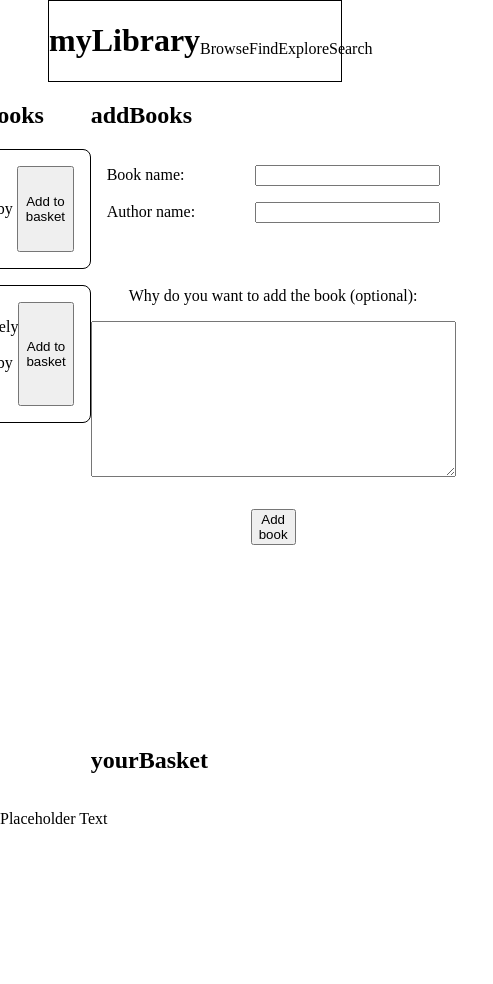
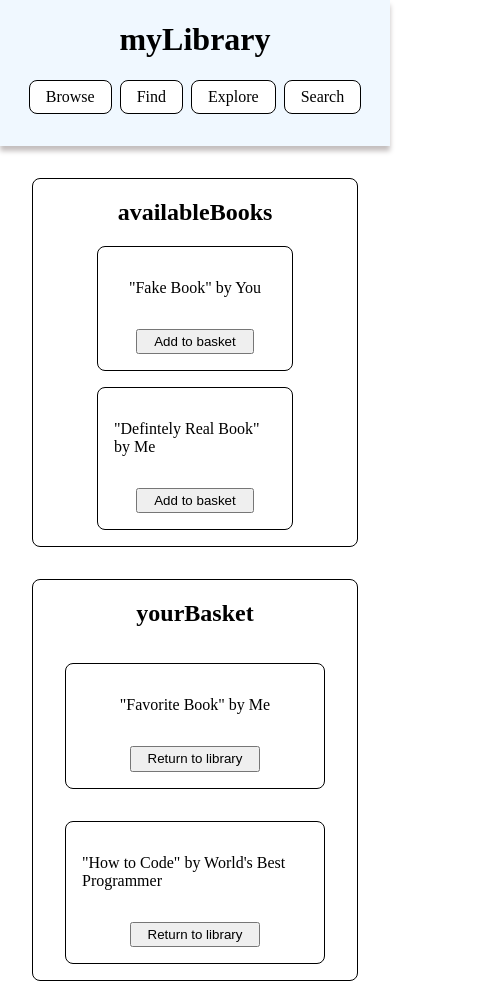
Before and after one commit to CompuGlobalHyper/library, a plain HTML site: page index.html in a window 390 px wide. Shown: the top 984 px of the page, 493 px wide, since content can reach past the window. Before the commit the page ends 844 px from the top, so only its background shows below. Drawn offline with Linux system fonts and the light colour scheme.

Commit message:
Created all of the framework for a working library 'app'. Last thing to do is add fonts, color, and styling.

```diff
--- a/index.html
+++ b/index.html
@@ -13,16 +13,16 @@
                 <h1>myLibrary</h1>
             </div>
             <div class="header-links">
-                <div><p class="link"></p>Browse</div>
-                <div><p class="link"></p>Find</div>
-                <div><p class="link"></p>Explore</div>
-                <div><p class="link"></p>Search</div>
+                <div class="link"><p ></p>Browse</div>
+                <div class="link"><p class="link"></p>Find</div>
+                <div class="link"><p class="link"></p>Explore</div>
+                <div class="link"><p class="link"></p>Search</div>
             </div>
         </div>
         <div class="content">
             <div class="library">
                 <div class="library-title">
-                    <h2 class="library-header-text">Books</h2>
+                    <h2 class="library-header-text">availableBooks</h2>
                 </div>
                 <div class="library-container"></div>
             </div>
@@ -30,22 +30,21 @@
                 <div class="submit-form">
                     <h2 id="add-books">addBooks</h2>
                     <form>
-                        <div class="form-wrapper"><label>Book name:</label><input type='text' name='bookname'></div>
-                        <div class="form-wrapper"><label>Author name:</label><input type='text' name='authorname'></div>
+                        <div class="form-wrapper"><label>Book name:</label><input type='text' name='bookname' id="bookname"></div>
+                        <div class="form-wrapper"><label>Author name:</label><input type='text' name='authorname' id="authorname"></div>
                         <div class="text-area-wrapper">
-                            <div id="text-area">Why do you want to add the book (optional):</div><textarea rows="10" cols="20" name="comment"></textarea>
-                            <button id="add-book-button">Add book</button>
+                            <div id="text-area">Why do you want to add the book (optional):</div><textarea name="comment" id="comment"></textarea>
+                            <button class="add-book-button">Add book</button>
                         </div>
                     </form>
                 </div>
                 <div class="basket-container">
                     <div class="basket-title"><h2>yourBasket</h2></div>
-                    <ul class="basket-list"></ul>
                 </div>
             </div>
         </div>
         <div class="footer">
-            <p>Placeholder Text</p>
+            <p></p>
         </div>
     </div>
 
--- a/script.js
+++ b/script.js
@@ -1,6 +1,11 @@
 const library = [
     {name: "Fake Book", author: "You"},
     {name: "Defintely Real Book", author: "Me" }
+]
+
+const bookBag = [
+    {name: "Favorite Book", author: "Me"},
+    {name: "How to Code", author: "World's Best Programmer",}
 ]
 
 function Books (name, author) {
@@ -9,34 +14,107 @@ function Books (name, author) {
 
 }
 
+
+
+function giveBookId (array){
+    for (let element of array) {
+        element.id = crypto.randomUUID()
+    }
+}
+
 function logBook(name, author) {
     const book = new Books(name, author)
     book.id = crypto.randomUUID()
     library.push(book)
+    return book
 }
 
-function displayBooks(array) {
-    for (let element of array) {
-        createBookBubble(element)
-        //console.log(element.id)
-    }
+
+const libraryContainer = document.querySelector('div.library-container')
+const basketContainer = document.querySelector('div.basket-container')
+
+giveBookId(library)
+giveBookId(bookBag)
+
+for (let element of library) {
+    createBookBubble(element, libraryContainer, 'Add to basket')
+}
+for (let element of bookBag) {
+    createBookBubble(element, basketContainer, 'Return to library')
 }
 
-const libraryContainer = document.querySelector('div.library-container')
-function createBookBubble(object) {
+function createBookBubble(object, container, string) {
     let bookBubble = document.createElement('div')
-    bookBubble.classList.add('bookBubble')
+
 
     let bookText = document.createElement('p')
     bookText.textContent = `"${object.name}" by ${object.author}`
     bookBubble.appendChild(bookText)
+    bookBubble.classList.add('bookBubble')
 
     let bookButton = document.createElement('button')
     bookButton.classList.add('bookButton')
-    bookButton.textContent = 'Add to basket'
+
+
+    bookButton.textContent = string
+    bookButton.setAttribute('data-id', object.id)
+    bookBubble.id = object.id
+
+
     bookBubble.appendChild(bookButton)
 
-    libraryContainer.appendChild(bookBubble)
+    container.appendChild(bookBubble)
 }
 
-displayBooks(library)
+
+document.querySelector('.add-book-button').addEventListener('click', function(event) {
+
+})
+
+
+document.querySelector('.bookButton').addEventListener('click', function(event) {
+
+
+})
+
+document.addEventListener('click', function(event) {
+    const target = event.target
+    if (target.classList.contains('add-book-button')) {
+        event.preventDefault()
+        const name = document.getElementById('bookname').value
+        const author = document.getElementById('authorname').value
+        const textArea = document.getElementById('comment').value
+
+        const nameClear = document.getElementById('bookname')
+        const authorClear = document.getElementById('authorname')
+        const textAreaClear = document.getElementById('comment')
+        if (!name || !author) return
+
+        let book = logBook(name, author)
+        createBookBubble(book, libraryContainer, 'Add to basket')
+
+        nameClear.value = '';
+        authorClear.value = '';
+        textAreaClear.value = '';
+        return
+    }
+    if (target.classList.contains('bookButton')) {
+        let id = target.getAttribute('data-id')
+        document.getElementById(id).remove()
+        for (let element of library) {
+            if (element.id === id) {
+                bookBag.push(...library.splice(library.indexOf(element), 1))
+                createBookBubble(element, basketContainer, 'Return to library')
+                return
+            }
+        }
+        for (let element of bookBag) {
+            if (element.id === id) {
+                library.push(...bookBag.splice(bookBag.indexOf(element), 1))
+                createBookBubble(element, libraryContainer, 'Add to basket')
+                return
+        }
+    }
+    }
+
+})
--- a/style.css
+++ b/style.css
@@ -11,18 +11,20 @@ header {
     height: 20%;
 }
 .container {
-    height: 100vh;
-    width:100vw;
+    height: 100%;
+    width:100%;
     display: flex;
     justify-content: center;
     flex-direction: column;
 }
 .header {
-    margin: 0 3rem;
+    padding: 0 3rem;
     display: flex;
     align-items: center;
     justify-content: space-between;
-    border: 1px solid black;
+    background-color: aliceblue;
+    margin-bottom: 2rem;
+    box-shadow: 0 5px 5px rgb(195, 190, 190);
 }
 
 .header-links {
@@ -31,13 +33,26 @@ header {
     flex-grow: 0.3;
     align-items: center;
 }
+div.link {
+    background-color: white;
+    padding: 0 1rem;
+    display: flex;
+    align-items: center;
+    border-radius: 8px;
+    border: 1px solid black;
+
+}
 .library {
     flex: 0.5;
+    border: 1px solid black;
+    padding: 0 2rem;
+    border-radius: 8px;
 }
+
 
 .content {
     display: flex;
-    justify-content: center;
+    justify-content: space-around;
     flex: 1;
 }
 
@@ -45,7 +60,8 @@ header {
     flex: 0.4;
     display: flex;
     flex-direction: column;
-    justify-content: space-between;
+    justify-content: left;
+
 }
 
 .submit-form {
@@ -53,6 +69,7 @@ header {
     justify-content: left;
     flex-direction: column;
     flex: 0.5;
+    padding: 0 2rem 2rem 2rem;
 }
 
 .library-title {
@@ -63,7 +80,7 @@ header {
     border: 1px solid black;
     border-radius: 8px;
     padding: 1rem;
-    margin: 1rem 0;
+    margin: 1rem 2rem;
     display: flex;
     justify-content: space-between;
 }
@@ -72,19 +89,105 @@ header {
     align-items: center;
     display: flex;
     justify-content:space-between;
-    margin: 1rem;
+    margin: 1rem 1rem 1rem 0;
 }
 
 #text-area {
-    text-align: center;
-    margin: 3rem 1rem 1rem 1rem;
+    margin: 1rem 1rem 1rem 0;
 }
 .text-area-wrapper {
     display: flex;
     flex-direction: column;
     justify-content: space-between;
+    align-items: center;
 }
 
-#add-book-button {
-    margin: 2rem 10rem 0 10rem;
+
+.add-book-button {
+    margin: 2rem 5rem 0 5rem;
 }
+
+h2 {
+    text-align: center;
+}
+
+.basket-container {
+    display: flex;
+    flex-direction: column;
+    justify-content: left;
+    border: 1px solid black;
+    border-radius: 8px;
+    flex: 1;
+}
+
+button {
+    max-width: 10rem;
+    padding: 0.2rem 1rem;
+}
+
+#comment {
+    min-width: 30rem;
+    min-height: 10rem;
+}
+
+#bookname, #authorname {
+    min-width: 15rem;
+
+}
+
+
+@media (max-width: 1000px) {
+    .header {
+        display: flex;
+        flex-direction: column;
+        justify-content: center;
+        align-items: center;
+        padding: 0;
+        background-color: aliceblue;
+        margin-bottom: 2rem;
+        box-shadow: 0 5px 5px rgb(195, 190, 190);
+
+    }
+    .content {
+        display: flex;
+        flex-direction: column;
+        justify-content: space-around;
+        margin: 0 2rem;
+        gap: 2rem;
+    }
+    .header-title {
+        min-height: 2rem;
+    }
+    .header-links {
+        display: flex;
+        justify-content: space-between;
+        align-items: center;
+        margin-bottom: 2rem;
+        gap: 0.5rem;
+    }
+    .bookBubble {
+        display: flex;
+        justify-content: space-between;
+        flex-direction: column;
+        align-items: center;
+        gap: 1rem;
+    }
+    .submit-container {
+        flex: 0.4;
+        display: flex;
+        flex-direction: column-reverse;
+    }
+    .submit-form {
+        display: flex;
+        justify-content: left;
+        flex-direction: column;
+        flex: 0.5;
+        padding: 0 0.5rem 2rem 0.5rem;
+    }
+    .form-wrapper {
+    align-items: center;
+    display: flex;
+    justify-content:space-between;
+    margin: 1rem 10rem 1rem 10rem;
+}
+}
```
